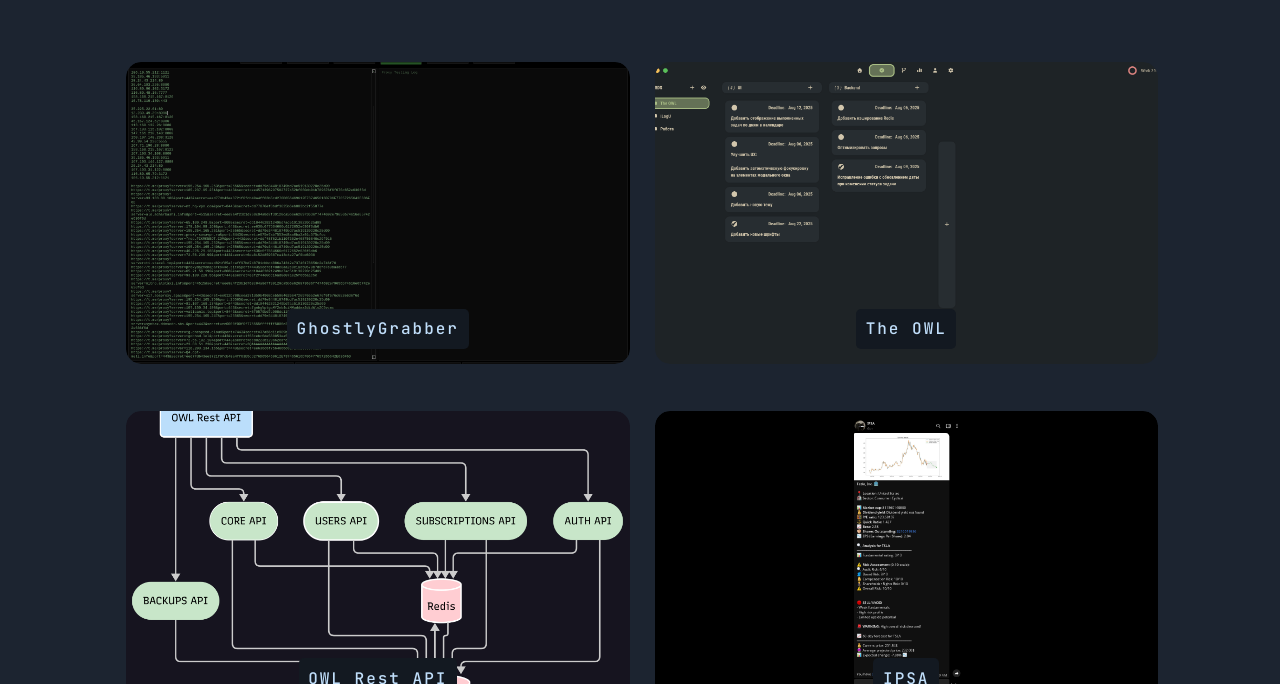
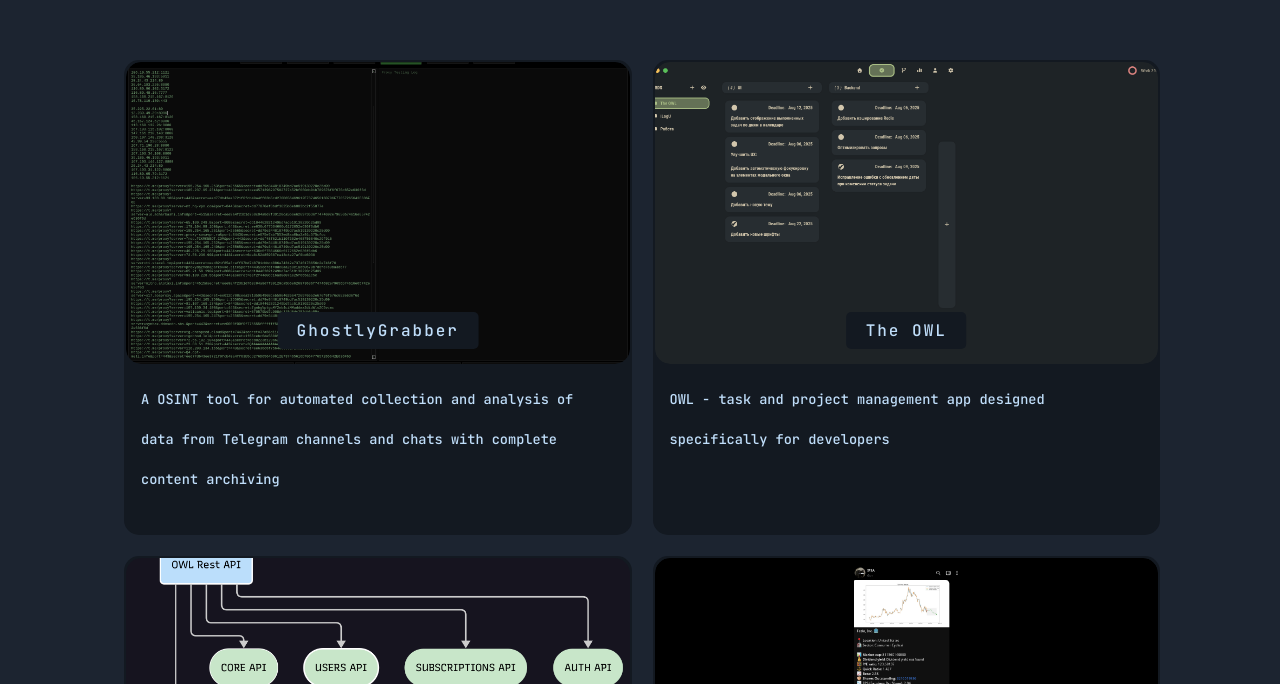
Before and after one commit to Nighty3098/Portfolio, a React (Create React App) app: page /#/ in a window 1280 px wide. Shown: the part 2116-2800 px from the top of the page. Built offline with nearby package versions, Linux system fonts and the light colour scheme; a web font is replaced by a local one.

Commit message:
feat(ui): redesign project cards with persistent info
- Remove hover-dependent overlay, info is always visible
- Fix carousel buttons triggering project link (stopPropagation)
- Remove tech stack tags display
- Remove title hover border effect
- Ensure equal card heights in grid layout

```diff
--- a/src/App.css
+++ b/src/App.css
@@ -604,19 +604,17 @@
   position: relative;
   display: flex;
   flex-direction: column;
-  align-items: center;
-  width: 100%;
-  max-width: 100%;
+  width: 100%;
+  height: 100%;
   color: inherit;
-  overflow: hidden;
-  gap: var(--spacing-l);
+  gap: 0;
   padding: 2px;
-  cursor: zoom-in;
+  cursor: pointer;
   border-radius: var(--border-radius);
+  background-color: var(--bg-2);
   transition:
     transform 0.3s ease,
     background 0.3s ease;
-  position: relative;
   overflow: hidden;
 }
 
@@ -643,6 +641,7 @@
     display: grid;
     grid-template-columns: repeat(2, 1fr);
     gap: var(--spacing-l);
+    align-items: stretch;
   }
 }
 
@@ -666,64 +665,41 @@
   aspect-ratio: 20/12;
 }
 
-.project-description-overlay {
+.project-title {
   position: absolute;
-  top: 0;
-  left: 0;
-  right: 0;
-  bottom: 0;
+  bottom: var(--spacing-m);
+  left: 50%;
+  transform: translateX(-50%);
+  padding: 0.5rem 1.2rem;
   background-color: var(--bg-2);
-  color: var(--fg);
-  display: flex;
-  justify-content: center;
-  align-items: center;
-  padding: 1rem;
-  text-align: center;
-  border-radius: var(--border-radius);
-  pointer-events: none;
-  align-content: center;
-  text-wrap: pretty;
-  flex-direction: column;
-  gap: var(--spacing-xl);
-  line-height: 2rem;
-}
-
-.project-description-overlay a {
-  text-decoration: none;
-}
-
-.project-title {
-  margin: 0.5rem 0 0 0;
+  border-radius: 5px;
+  margin: 0;
+  z-index: 10;
+  letter-spacing: 2px;
   text-align: center;
   user-select: none;
-}
-
-.project-header {
-  display: flex;
-  flex-direction: column;
-  align-items: center;
-  align-content: center;
-  justify-content: flex-end;
-  width: auto;
-  height: auto;
+  white-space: nowrap;
+}
+
+
+
+.project-info {
+  padding: var(--spacing-m);
+  display: flex;
+  flex-direction: column;
   gap: var(--spacing-m);
-}
-
-.project-header h3 {
-  position: absolute;
-  padding: 0.6rem;
-  display: flex;
-  align-items: center;
-  align-content: center;
-  justify-content: center;
-  text-align: center;
-  background-color: var(--bg-2);
-  border-radius: 5px;
-  margin: 0px;
-  margin-bottom: var(--spacing-m);
-  z-index: 100;
-  letter-spacing: 2px;
-}
+  flex: 1;
+}
+
+.project-info-text {
+  margin: 0;
+  font-size: 0.85rem;
+  line-height: 1.7;
+  text-wrap: pretty;
+  color: var(--fg);
+}
+
+
 
 .modal {
   position: fixed;
@@ -1737,8 +1713,8 @@
   .project-image-wrapper {
     border-radius: 0;
   }
-  .project-header h3 {
-    margin-bottom: 2px;
+  .project-title {
+    bottom: var(--spacing-s);
   }
 }
 
--- a/src/components/project_card.tsx
+++ b/src/components/project_card.tsx
@@ -13,6 +13,7 @@
   info: string;
   images: string[];
   link: string;
+  technologies: string[];
   id: number;
 }
 
@@ -53,24 +54,33 @@
     transitioningRef.current = false;
   }, []);
 
-  const goToNext = useCallback(() => {
+  const goToNext = useCallback(
+    (e: React.MouseEvent) => {
+      e.stopPropagation();
       if (transitioningRef.current) return;
       const idx = currentIndexRef.current;
       transitioningRef.current = true;
       setFadeOut(images[idx]);
       setCurrentIndex((idx + 1) % images.length);
-  }, [images]);
+    },
+    [images],
+  );
 
-  const goToPrev = useCallback(() => {
+  const goToPrev = useCallback(
+    (e: React.MouseEvent) => {
+      e.stopPropagation();
       if (transitioningRef.current) return;
       const idx = currentIndexRef.current;
       transitioningRef.current = true;
       setFadeOut(images[idx]);
       setCurrentIndex((idx - 1 + images.length) % images.length);
-  }, [images]);
+    },
+    [images],
+  );
 
   const goToIndex = useCallback(
-    (index: number) => {
+    (index: number, e?: React.MouseEvent) => {
+      e?.stopPropagation();
       if (transitioningRef.current) return;
       const idx = currentIndexRef.current;
       transitioningRef.current = true;
@@ -162,7 +172,7 @@
                 <button
                   key={index}
                   className={`carousel-indicator ${index === currentIndex ? "active" : ""}`}
-                  onClick={() => goToIndex(index)}
+                  onClick={(e) => goToIndex(index, e)}
                   aria-label={t("project_card.go_to_image", { n: index + 1 })}
                 />
               ))}
@@ -262,12 +272,17 @@
   );
 };
 
+const handleOpenLink = (url: string) => {
+  window.open(url, "_blank", "noopener,noreferrer");
+};
+
 const ProjectCard: React.FC<ProjectCardProps> = ({
   title,
   description,
   info,
   images,
   link,
+  technologies,
   id,
 }) => {
   const { t } = useTranslate();
@@ -278,36 +293,19 @@
       <motion.div
         key={id}
         className="project-card project-card-grab"
-        onClick={() => setModalOpen(true)}
+        onClick={() => handleOpenLink(link)}
         variants={cardVariants}
         initial="hidden"
         whileInView="visible"
         viewport={{ once: true, amount: 0.1 }}
       >
-        <motion.div
-          className="project-image-wrapper"
-          initial="rest"
-          animate="rest"
-          whileHover="hover"
-          variants={{
-            rest: { y: 0 },
-            hover: { y: 0, transition: { duration: 0.3 } },
-          }}
-        >
-          <motion.div className="project-header">
+        <div className="project-image-wrapper">
           <Carousel images={images} title={title} isModal={false} t={t} />
-            <motion.h3 className="project-title">{title}</motion.h3>
-          </motion.div>
-          <motion.div
-            className="project-description-overlay"
-            variants={{
-              rest: { opacity: 0 },
-              hover: { opacity: 1, transition: { duration: 0.3 } },
-            }}
-          >
-            {info}
-          </motion.div>
-        </motion.div>
+          <h3 className="project-title">{title}</h3>
+        </div>
+        <div className="project-info">
+          <p className="project-info-text">{info}</p>
+        </div>
       </motion.div>
 
       <Modal
--- a/src/components/projects.tsx
+++ b/src/components/projects.tsx
@@ -103,6 +103,7 @@
             info={items[i].info}
             images={project.images}
             link={project.link}
+            technologies={project.technologies}
             id={project.id}
           />
         ))}
```
Lines whose indentation alone changed are shown as unchanged.
